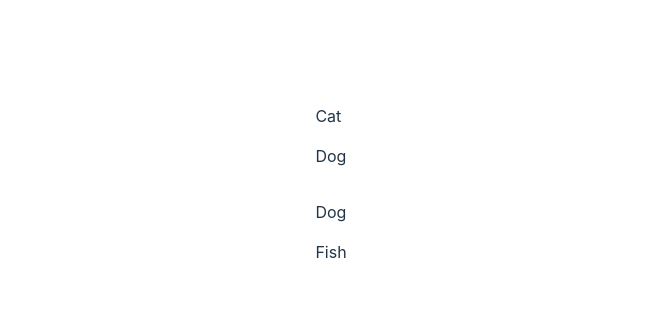
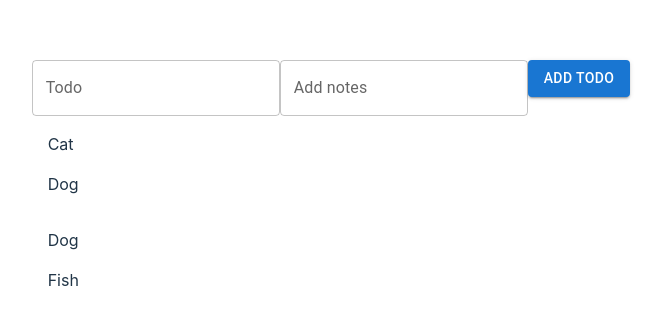
Before and after one commit to BUsuper/todo-project, a React (Vite) app: page / in a window 1280 px wide. Shown: the part 216-540 px from the top of the page, without its empty margins (309-971 px from the left). Built offline with nearby package versions, Linux system fonts and the light colour scheme.

Commit message:
Add a TodoForm component used to add todos

```diff
--- a/src/app/App.jsx
+++ b/src/app/App.jsx
@@ -1,12 +1,13 @@
 import { useSelector } from 'react-redux'
-import { TodosList } from '../components/';
+import { TodoForm, TodosList } from '../components/';
 import './App.css'
 
 function App() {
-  const todosList = useSelector(state => state.todos);
+  const todosIdsList = useSelector(state => state.ids);
 
   return (
     <>
+      <TodoForm></TodoForm>
       <TodosList todos={[{id: 1, task: "Cat", completed: false}, {id: 2, task: "Dog", completed: false}, {id: 3, task: "Fish", completed: true}]}/>
       <TodosList completed={true} todos={[{id: 1, task: "Cat", completed: false}, {id: 2, task: "Dog", completed: true}, {id: 3, task: "Fish", completed: true}]}/>
     </>
--- /dev/null
+++ b/src/components/TodoForm/TodoForm.jsx
@@ -0,0 +1,39 @@
+import { Button, TextField } from "@mui/material";
+import { useState } from 'react';
+import { useDispatch } from "react-redux";
+import { v4 as uuidv4 } from 'uuid';
+import { addTodo } from "../../features/todosSlice";
+
+export function TodoForm() {
+    const [todoInput, setTodoInput] = useState("");
+    const [notesInput, setNotesInput] = useState("");
+
+    // Get dispatch from useDispatch
+    const dispatch = useDispatch();
+
+    // Use event and a setter function passed to it to save text from a field into corresponding state
+    const handleUserInput = (e, setter) => {
+        const userInput = e.target.value;
+        setter(userInput);
+    }
+
+    const handleTodoAddition = (todo, notes) => {
+        // Generate an id and create a todo object
+        const newTodo = {
+            id: uuidv4(),
+            task: todo,
+            notes,
+            completed: false,
+        }
+
+        // Add the object to the Redux state
+        dispatch(addTodo(newTodo));
+    }
+
+    // Use a closure to pass additonal parameters to handleUserInput
+    return <>
+        <TextField label="Todo" variant="outlined" onChange={e => handleUserInput(e, setTodoInput)}></TextField>
+        <TextField label="Add notes" variant="outlined" onChange={e => handleUserInput(e, setNotesInput)}></TextField>
+        <Button variant="contained" onClick={() => handleTodoAddition(todoInput, notesInput)}>Add Todo</Button>
+    </>
+}
--- a/src/components/index.js
+++ b/src/components/index.js
@@ -1 +1,2 @@
 export { TodosList } from './TodosList/TodosList'
+export { TodoForm } from './TodoForm/TodoForm'
```
